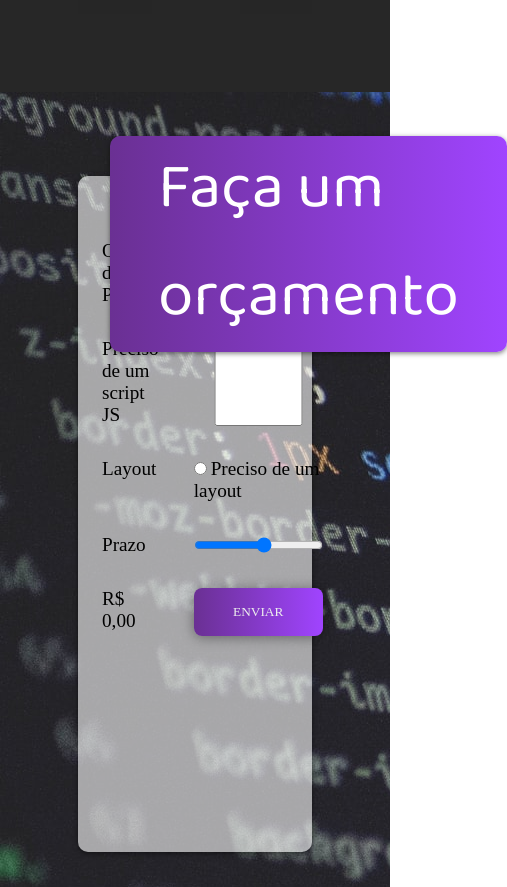
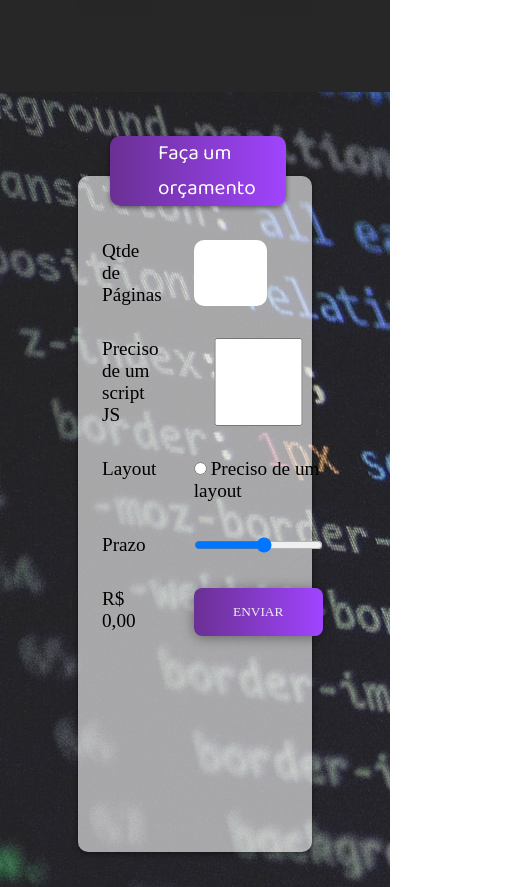
Before and after one commit to MathyasVieira/Sites, a plain HTML site: page index.html in a window 390 px wide. Shown: the part 2860-3747 px from the top of the page, 507 px wide, since content can reach past the window. Drawn offline with Linux system fonts and the light colour scheme; files whose address does not match are found by name; a web font is replaced by a local one.

Commit message:
responsividade

```diff
--- a/style.css
+++ b/style.css
@@ -663,14 +663,14 @@ header {
   position: absolute;
   top: -2.5rem;
   left: 2rem;
-
+  width: 5rem;
   background: #6a3093;
   background: -webkit-linear-gradient(to right, #a044ff, #6a3093);
   background: linear-gradient(to left, #a044ff, #6a3093);
   padding: 0 3rem;
   color: #fff;
   font-family: var(--font-primary);
-  font-size: 4rem;
+  font-size: 1.3rem;
   font-weight: lighter;
   box-shadow: 0 0.1rem 0.3rem rgba(0, 0, 0, 0.5);
   border-radius: 10px;
@@ -684,12 +684,6 @@ header {
   grid-template-columns: auto auto;
   column-gap: 2rem;
   row-gap: 2rem;
-}
-
-@media(max-width: 900px) {
-  .sessao-orcamento h1 {
-    font-size: 1.3;
-  }
 }
 
 .sessao-orcamento label{
```
